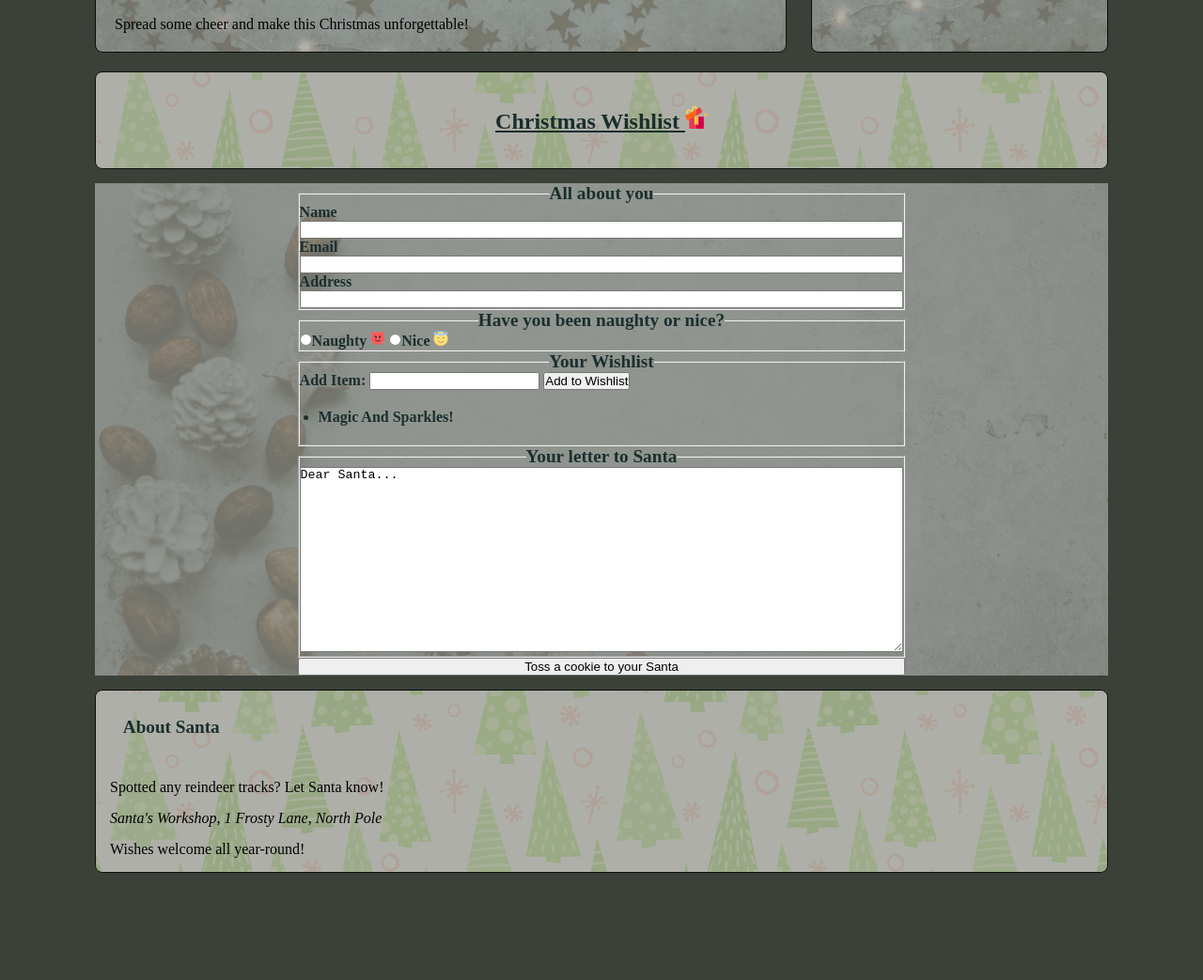
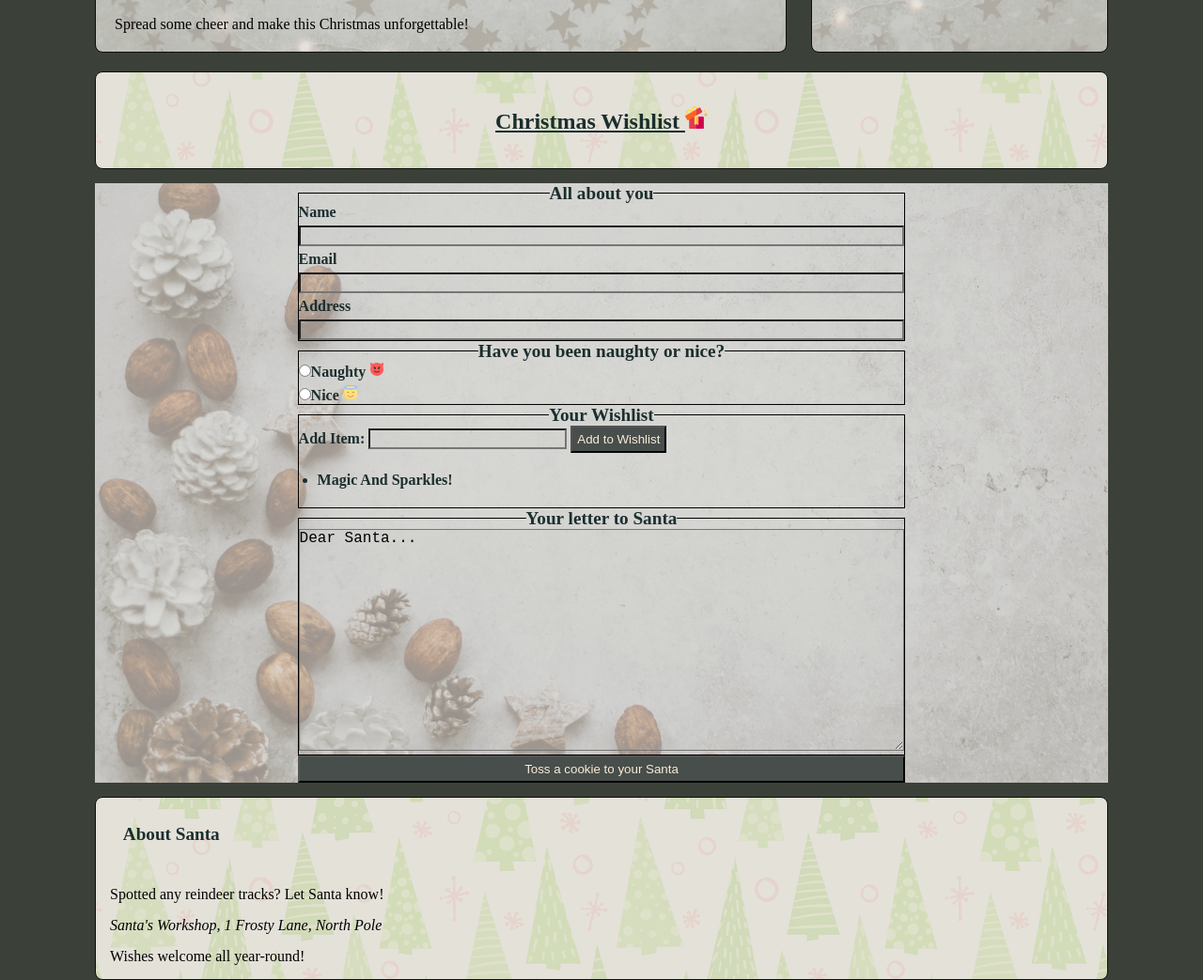
Before and after one commit to lyumii/xmaswishlist, a plain HTML site: page index.html in a window 1280 px wide. Shown: the part 1190-2233 px from the top of the page at 94% size. Before the commit the page ends 2129 px from the top, so only its background shows below. Drawn offline with Linux system fonts and the light colour scheme; a web font is replaced by a local one.

Commit message:
some css changes

```diff
--- a/css/style.css
+++ b/css/style.css
@@ -24,7 +24,7 @@ body {
     background-position: center;
     background-color: rgba(215, 226, 204, 0.801);
     background-blend-mode: overlay;
-    box-shadow: 0 0 20px 300px rgba(130, 135, 128, 0.63) inset;
+    box-shadow: 0 0 20px 1000px rgba(218, 214, 209, 0.664) inset;
 }
 
 h1 {
@@ -76,7 +76,7 @@ aside {
     font-size: 16px;
     width: 30%;
     height: auto;
-    box-shadow: 0 0 20px 300px rgba(130, 135, 128, 0.63) inset;
+    box-shadow: 0 0 20px 1000px rgba(218, 214, 209, 0.664) inset;
 
 }
 
@@ -121,7 +121,7 @@ h3 {
     background-repeat: no-repeat;
     background-blend-mode: lighten;
     background-position: left;
-    box-shadow: 0 0 20px 500px rgba(130, 135, 128, 0.63) inset;
+    box-shadow: 0 0 20px 1000px rgba(218, 214, 209, 0.664) inset;
 }
 
 ol li {
@@ -171,14 +171,14 @@ h4 {
 } */
 
 .form {
-    background-image: url("https://github.com/lyumii/xmaswishlist/blob/main/img/pinecones.jpg");
+    background-image: url("../img/pinecones.jpg");
     background-size: cover;
     background-repeat: no-repeat;
     background-blend-mode: lighten;
     background-position: right;
     font-size: 16px;
     height: auto;
-    box-shadow: 0 0 20px 300px rgba(130, 135, 128, 0.815) inset;
+    box-shadow: 0 0 20px 1000px rgba(218, 214, 209, 0.664) inset;
 
 }
 
@@ -200,15 +200,27 @@ fieldset, .submittosanta {
     font-weight: 600;
 }
 
-.abtyou {
+.abtyou, .behavior {
     display: flex;
     flex-direction: column;
+    gap: 5px;
 }
 
 legend {
     text-align: center;
     font-size: 1.2rem;
 }
+
+fieldset {
+    border: 1px solid black;
+}
+
+input, textarea {
+    background-color: rgba(41, 49, 35, 0.007);
+    color: black;
+    font-size: 1em;
+}
+
 
 #naughty, #nice {
     font-size: 1.5rem;
@@ -225,3 +237,9 @@ textarea {
 ul li {
     text-transform: capitalize;
 }
+
+button {
+    background-color: rgb(71, 78, 75);
+    color: antiquewhite;
+    padding: 5px;
+}
--- a/index.html
+++ b/index.html
@@ -77,10 +77,10 @@
                 <label for="adress">Address</label>
                 <input type="text" id="adress">
             </fieldset>
-            <fieldset>
+            <fieldset class="behavior">
                 <legend>Have you been naughty or nice?</legend>
-                <input type="radio" id="naughty" name="behavior"><label for="naughty">Naughty <img src="img/devil.png" alt="devil"></label>
-                <input type="radio" id="nice" name="behavior"><label for="nice">Nice <img src="img/angel.png" alt="nice"></label>
+                <div><input type="radio" id="naughty" name="behavior"><label for="naughty">Naughty <img src="img/devil.png" alt="devil"></label></div>
+                <div><input type="radio" id="nice" name="behavior"><label for="nice">Nice <img src="img/angel.png" alt="nice"></label></div>
             </fieldset>
             <fieldset>
                 <legend>Your Wishlist</legend>
```
